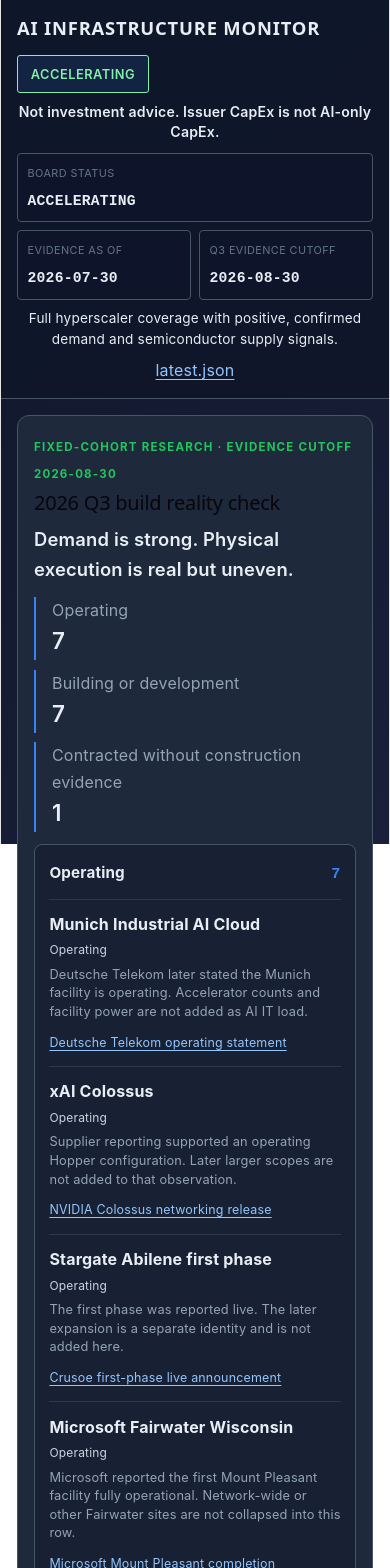
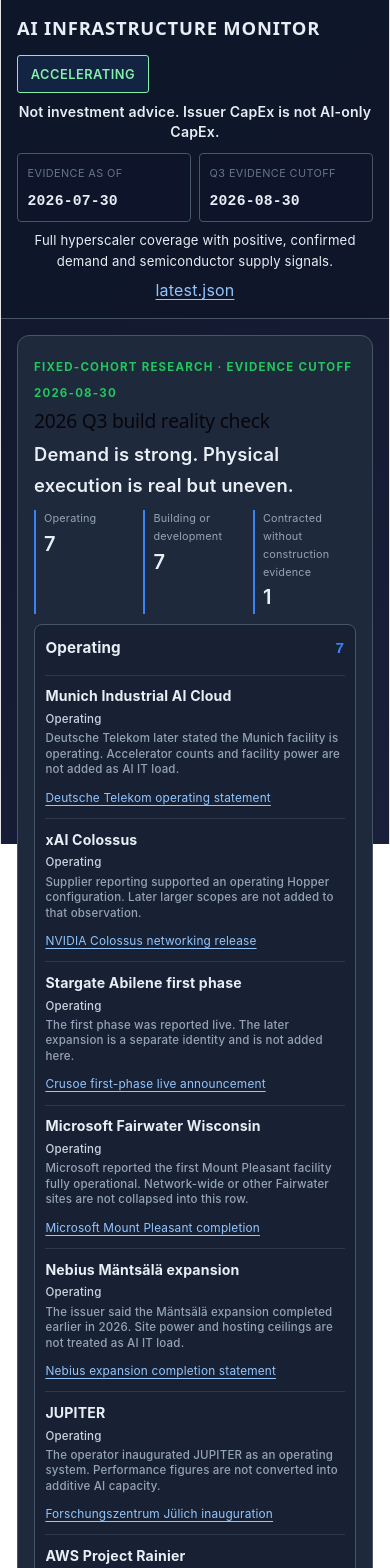
Before and after one commit to jimisu/ai-infrastructure-monitor, a React (Vite) app: page / in a window 390 px wide. Shown: the top 1568 px of the page. Built offline with nearby package versions, Linux system fonts and the light colour scheme.

Commit message:
Use a short Q3 table on the first screen
Keep unknown case groups out of operating/building/contracted, and keep status and dates readable on a phone.

By coder.

```diff
--- a/src/App.css
+++ b/src/App.css
@@ -1568,47 +1568,63 @@
   font-family: 'Courier New', monospace;
 }
 .cohort-table {
-  display: grid;
-  gap: 0.75rem;
-  list-style: none;
-}
-.cohort-row {
+  border-collapse: collapse;
+  width: 100%;
+}
+.cohort-table th,
+.cohort-table td {
   border-top: 1px solid rgba(71, 85, 105, 0.45);
   min-width: 0;
-  padding-top: 0.7rem;
-}
-.cohort-name {
+  padding: 0.45rem 0.2rem;
+  text-align: left;
+  vertical-align: top;
+}
+.cohort-table thead th {
+  color: var(--text-muted);
+  font-size: 0.68rem;
+  font-weight: 600;
+  letter-spacing: 0.4px;
+  text-transform: uppercase;
+}
+.cohort-table tbody th {
+  width: 58%;
+}
+.cohort-table tbody th strong,
+.cohort-table tbody th small {
+  display: block;
+  overflow-wrap: anywhere;
+}
+.cohort-table tbody th strong {
+  color: var(--text-primary);
+  font-size: 0.88rem;
+}
+.cohort-table tbody th small,
+.cohort-table tbody th p {
+  display: block;
+  font-weight: 500;
+  margin-top: 0.15rem;
+}
+.cohort-table tbody th small {
+  color: #cbd5e1;
+  font-size: 0.72rem;
+}
+.cohort-table tbody th p {
+  color: var(--text-secondary);
+  font-size: 0.72rem;
+  line-height: 1.35;
+}
+.cohort-sources {
   display: flex;
   flex-direction: column;
   gap: 0.2rem;
-}
-.cohort-name strong {
-  color: var(--text-primary);
+  list-style: none;
+  margin: 0;
+}
+.cohort-sources a {
+  font-size: 0.74rem;
   overflow-wrap: anywhere;
 }
-.cohort-name small {
-  color: #cbd5e1;
-  font-size: 0.75rem;
-}
-.cohort-row p {
-  color: var(--text-secondary);
-  font-size: 0.8rem;
-  line-height: 1.45;
-  margin-top: 0.35rem;
-}
-.cohort-sources {
-  display: flex;
-  flex-wrap: wrap;
-  gap: 0.35rem 0.75rem;
-  list-style: none;
-  margin: 0.4rem 0 0;
-}
-.cohort-sources a {
-  font-size: 0.78rem;
-  overflow-wrap: anywhere;
-}
 @media (max-width: 900px) {
-  .build-counts,
   .cohort-groups {
     grid-template-columns: 1fr;
   }
@@ -1618,24 +1634,40 @@
   }
 
   .scan-fact:first-child {
-    grid-column: 1 / -1;
+    display: none;
   }
 }
 @media (max-width: 640px) {
   .header { padding: 1rem; }
   .title { margin: 0; }
   .build-reality-check { padding: 1rem; }
-  .build-reality-check h2 { font-size: 1.25rem; margin: 0.35rem 0 0.6rem; }
-  .build-counts { margin: 0.75rem 0; gap: 0.6rem; }
-  .build-counts dd { font-size: 1.4rem; }
+  .build-reality-check h2 { font-size: 1.2rem; margin: 0.3rem 0 0.45rem; }
+  .build-counts { grid-template-columns: repeat(3, minmax(0, 1fr)); margin: 0.6rem 0; gap: 0.4rem; }
+  .build-counts div { padding-left: 0.5rem; }
+  .build-counts dt { font-size: 0.68rem; }
+  .build-counts dd { font-size: 1.25rem; }
   .header .title { font-size: 1.15rem; letter-spacing: 0.8px; overflow-wrap: anywhere; }
   .layer-badge { max-width: 100%; overflow-wrap: anywhere; }
   .scan-facts { gap: 0.5rem; margin-top: 0.65rem; }
   .scan-fact { padding: 0.5rem 0.6rem; }
   .scan-fact dd { font-size: 0.92rem; }
   .header-disclaimer { font-size: 0.88rem; margin-top: 0.55rem; }
-  .board-explanation { font-size: 0.85rem; margin-top: 0.5rem; }
-  .snapshot-link { margin-top: 0.5rem; }
+  .board-explanation { font-size: 0.82rem; margin-top: 0.45rem; }
+  .snapshot-link { margin-top: 0.45rem; }
+  .cohort-group { padding: 0.65rem; }
+  .cohort-table tbody th,
+  .cohort-table td {
+    display: block;
+    width: 100%;
+    border-top: none;
+    padding: 0.15rem 0;
+  }
+  .cohort-table tbody tr {
+    display: block;
+    border-top: 1px solid rgba(71, 85, 105, 0.45);
+    padding: 0.4rem 0;
+  }
+  .cohort-table thead { display: none; }
   .scan-fact dd,
   .header-disclaimer,
   .subtitle {
--- a/src/components/BuildRealityCheck.tsx
+++ b/src/components/BuildRealityCheck.tsx
@@ -20,14 +20,22 @@
         {screen.groups.map((group) => (
           <section className="cohort-group" key={group.id} aria-labelledby={`cohort-${group.id}`}>
             <h3 id={`cohort-${group.id}`}>{group.label} <span>{group.cases.length}</span></h3>
-            <ul className="cohort-table">
+            <table className="cohort-table">
+              <thead>
+                <tr>
+                  <th scope="col">Case</th>
+                  <th scope="col">Source</th>
+                </tr>
+              </thead>
+              <tbody>
                 {group.cases.map((item) => (
-                <li className="cohort-row" key={item.name}>
-                  <div className="cohort-name">
+                  <tr key={item.name}>
+                    <th scope="row">
                       <strong>{item.name}</strong>
                       <small>{item.status}</small>
-                  </div>
                       <p>{item.detail}</p>
+                    </th>
+                    <td>
                       <ul className="cohort-sources">
                         {item.sources.map((source) => (
                           <li key={source.url}>
@@ -35,9 +43,11 @@
                           </li>
                         ))}
                       </ul>
-                </li>
+                    </td>
+                  </tr>
                 ))}
-            </ul>
+              </tbody>
+            </table>
           </section>
         ))}
       </div>
--- a/src/presentation/firstScreen.ts
+++ b/src/presentation/firstScreen.ts
@@ -2,7 +2,7 @@
 
 export interface FirstScreenCase {
   name: string
-  group: CohortGroupId
+  group: string
   status: string
   detail: string
   sources: { name: string; url: string }[]
@@ -24,12 +24,15 @@
   { id: 'contracted', label: 'Contracted without construction evidence' },
 ]
 
+const GROUP_IDS: Set<string> = new Set(GROUP_ORDER.map((group) => group.id))
+
 export function toFirstScreen(inputs: FirstScreenInputs) {
   const groups = GROUP_ORDER.map(({ id, label }) => ({
     id,
     label,
     cases: inputs.cases.filter((item) => item.group === id),
   }))
+  const unassigned = inputs.cases.filter((item) => !GROUP_IDS.has(item.group))
   return {
     status: inputs.status,
     asOf: inputs.asOf,
@@ -37,8 +40,10 @@
     disclaimer: inputs.disclaimer,
     snapshotHref: inputs.snapshotHref,
     groups,
+    unassigned,
     countsMatch:
-      groups[0].cases.length === inputs.counts.operating
+      unassigned.length === 0
+      && groups[0].cases.length === inputs.counts.operating
       && groups[1].cases.length === inputs.counts.building
       && groups[2].cases.length === inputs.counts.contracted,
   }
```
Also changed, not shown: 1 other file (tests, documents, lock files or other folders). Lines whose indentation alone changed are shown as unchanged.
